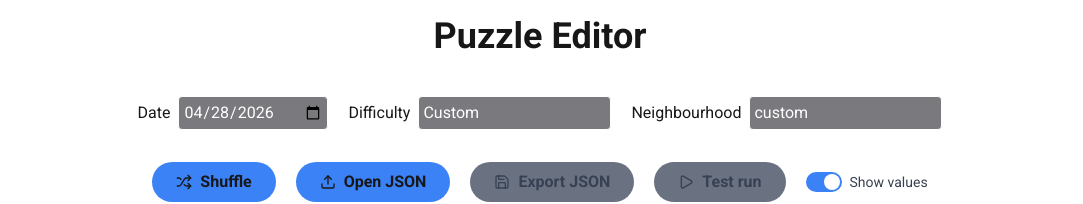
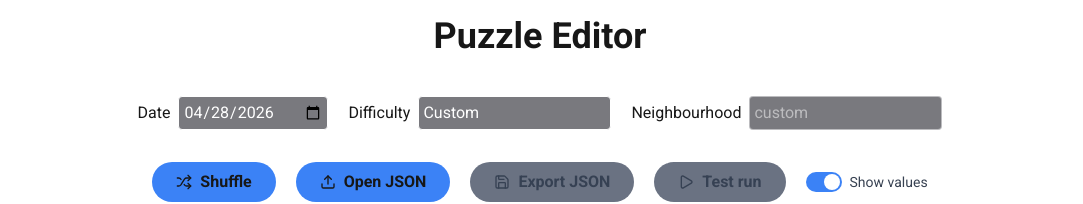
Before and after one commit to obfuscatedgenerated/rangle, a Next.js app: page /editor in a window 1280 px wide. Shown: the top 204 px of the page, without its empty margins (95-1178 px from the left). Built offline with nearby package versions, Linux system fonts and the light colour scheme.

Commit message:
dont allow editing neighbourhood

```diff
--- a/src/app/(tooling)/editor/EditorInteraction.tsx
+++ b/src/app/(tooling)/editor/EditorInteraction.tsx
@@ -451,8 +451,9 @@ export const EditorInteraction = () => {
                 <label>
                     Neighbourhood
                     <input
+                        disabled
                         type="text"
-                        className="ml-2 p-1 border rounded bg-tertiary-background text-on-tertiary-background"
+                        className="ml-2 p-1 border rounded bg-tertiary-background text-on-tertiary-background disabled:cursor-not-allowed disabled:text-on-tertiary-background/50"
                         value={neighbourhood_string}
                         onChange={(e) => setNeighborhoodString(e.target.value)}
                         placeholder="e.g. small, medium, large"
```
